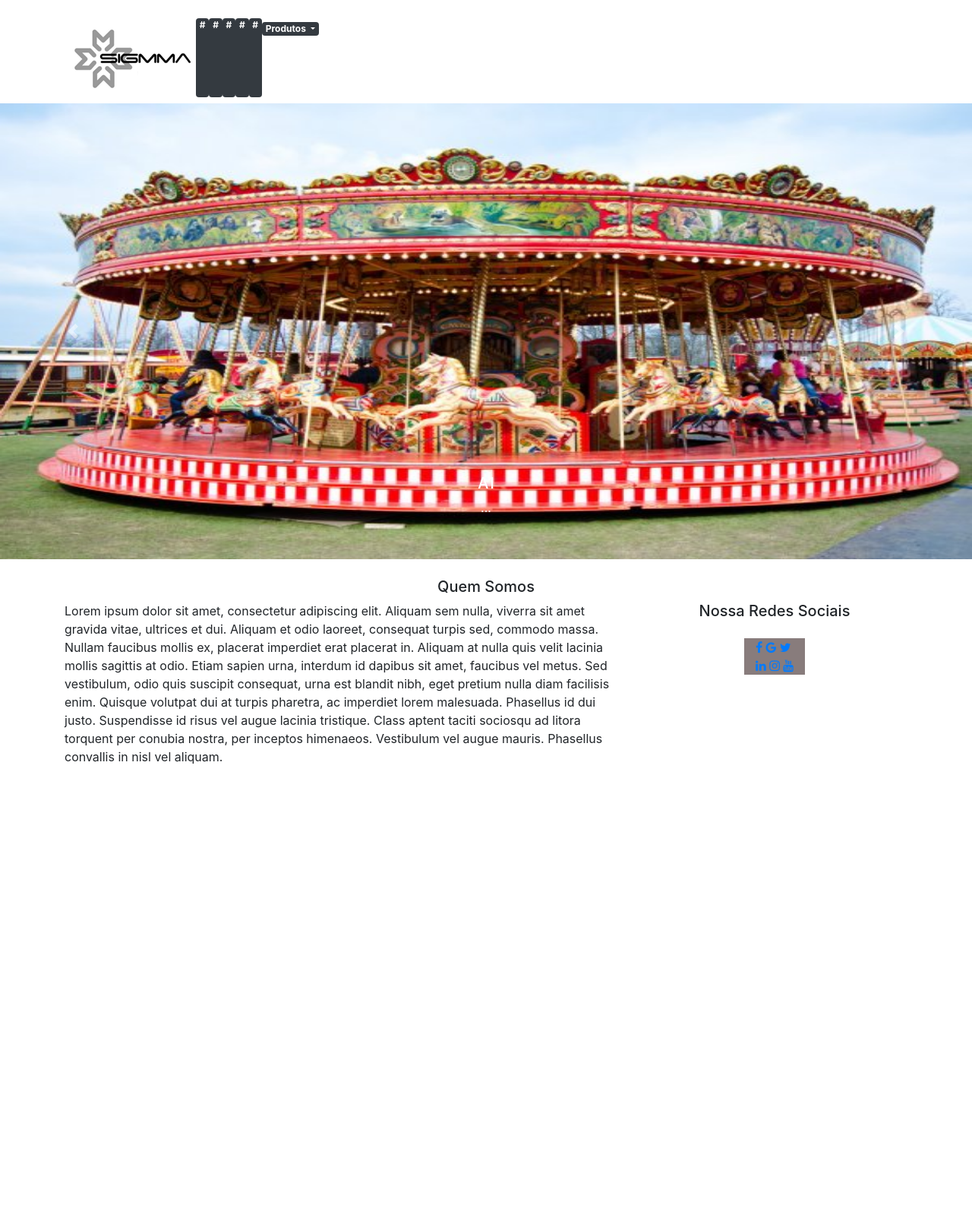
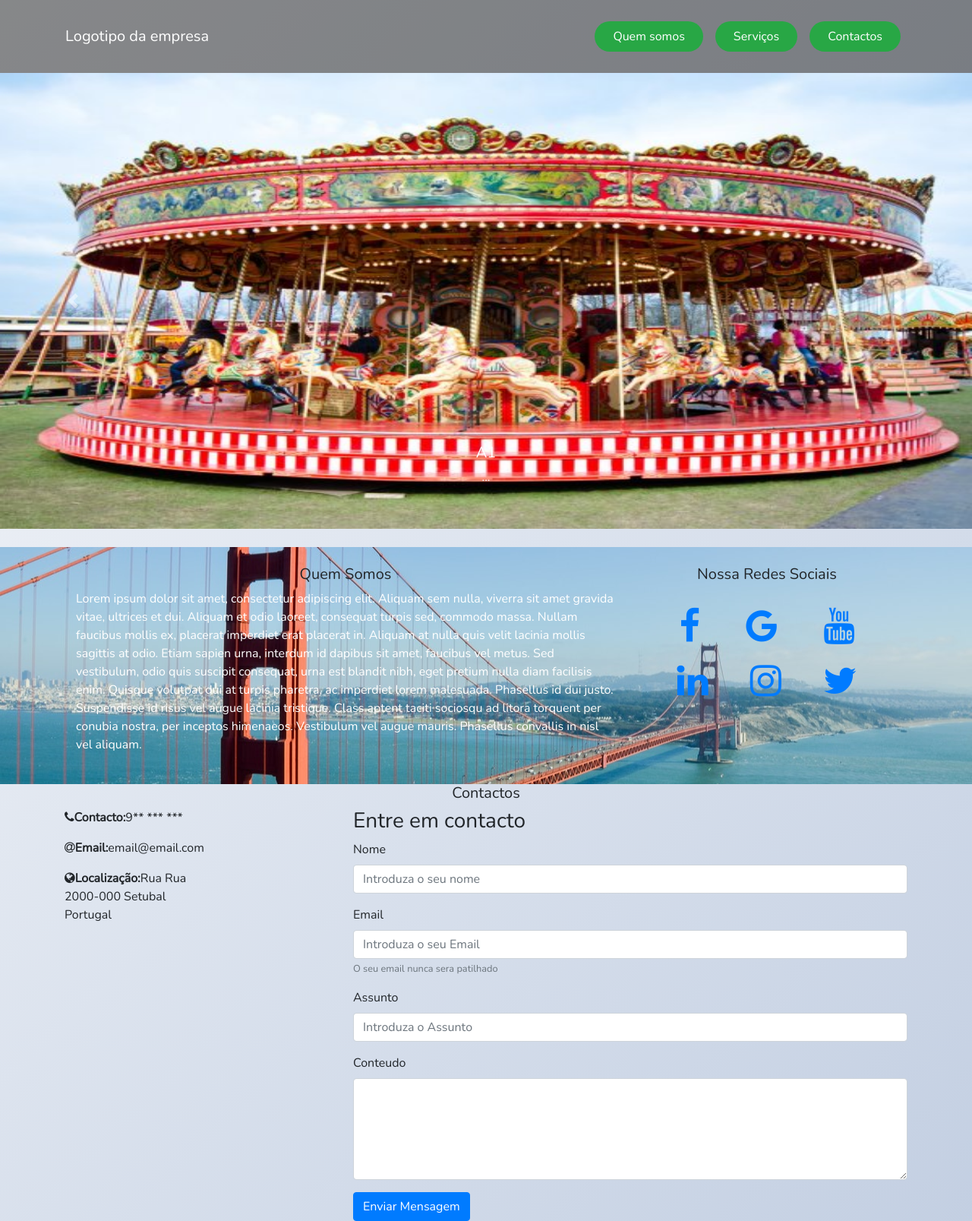
Before and after one commit to RicardoSousa1998/PaginaWeb, a PHP site: page / in a window 1280 px wide. Shown: the whole page at 76% size. Before the commit the page ends 1006 px from the top, so only its background shows below. Run offline with PHP 8.4, Linux system fonts and the light colour scheme.

Commit message:
Bg ,Fix no menu,Contactos,Fix Sociais,Img Fundo Co-authored-by: João Patrocínio <joao.patrocinio@estudantes.ips.pt>

```diff
--- a/css/main.css
+++ b/css/main.css
@@ -18,3 +18,15 @@ height: auto;
 max-height: 600px;
 
 }
+
+body {
+    background-image: linear-gradient(135deg, #f5f7fa 0%, #c3cfe2 100%);
+    font-family: 'Nunito';
+}
+#teste {
+    background-image: url('images/bg-1.jpg');
+}
+
+.textcolor{
+    color:white;
+}
--- a/index.html
+++ b/index.html
@@ -9,40 +9,35 @@
     <link href="css/bootstrap.min.css" rel="stylesheet">
     <link href="css/main.css" rel="stylesheet">
     <link rel="stylesheet" href="https://cdnjs.cloudflare.com/ajax/libs/font-awesome/4.7.0/css/font-awesome.min.css">
+    <link href='https://fonts.googleapis.com/css?family=Nunito' rel='stylesheet'>
+    <link rel="stylesheet"href="https://cdnjs.cloudflare.com/ajax/libs/animate.css/4.1.1/animate.min.css"/>
 
-
-    <!-- <link href="https://cdn.jsdelivr.net/npm/bootstrap@5.0.0-beta2/dist/css/bootstrap.min.css" rel="stylesheet" integrity="sha384-BmbxuPwQa2lc/FVzBcNJ7UAyJxM6wuqIj61tLrc4wSX0szH/Ev+nYRRuWlolflfl" crossorigin="anonymous"> -->
-
-    <title>Hello, world!</title>
+    <title>Blank page</title>
 </head>
 
 <body>
-    <div class="container mt-4">
-        <header class="d-flex justify-content-between mb-2">
-            <div class="d-inline-flex ">
+    <div class="container-fluid py-3 sticky-top" style="background-color: #00000073;">
+        <nav class="navbar navbar-expand-lg container">
+            <a class="navbar-brand text-white" href="#">Logotipo da empresa</a>
+            <button class="navbar-toggler" type="button" data-toggle="collapse" data-target="#navbarTogglerDemo02"
+                aria-controls="navbarTogglerDemo02" aria-expanded="false" aria-label="Toggle navigation">
+                <span class="fa fa-bars"></span>
+            </button>
 
-                <a href="index.html"><img src="images\logo.png" alt="logo"></a>
-
-                <a href="#" class="badge badge-dark nav-link">#</a>
-                <a href="#" class="badge badge-dark nav-link">#</a>
-                <a href="#" class="badge badge-dark nav-link">#</a>
-                <a href="#" class="badge badge-dark nav-link">#</a>
-                <a href="#" class="badge badge-dark nav-link">#</a>
-                <div class="dropdown">
-                    <a class="nav-link dropdown-toggle badge badge-dark" href="#" id="navbarDropdown" role="button"
-                        data-toggle="dropdown" aria-haspopup="true" aria-expanded="false">
-                        Produtos
-                    </a>
-                    <div class="dropdown-menu" aria-labelledby="navbarDropdown">
-                        <li> <a class="dropdown-item " href="#">#</a></li>
-                        <li> <a class="dropdown-item " href="#">#</a></li>
-                        <li> <a class="dropdown-item " href="#">#</a></li>
-
-                    </div>
-                </div>
+            <div class="collapse navbar-collapse justify-content-end" id="navbarTogglerDemo02">
+                <ul class="navbar-nav mt-2 mt-lg-0">
+                    <li class="nav-item my-1">
+                        <a class="nav-link text-white bg-success rounded-pill px-4 mx-2" href="#">Quem somos</a>
+                    </li>
+                    <li class="nav-item my-1">
+                        <a class="nav-link text-white bg-success rounded-pill px-4 mx-2" href="#">Serviços</a>
+                    </li>
+                    <li class="nav-item my-1">
+                        <a class="nav-link text-white bg-success rounded-pill px-4 mx-2" href="#">Contactos</a>
+                    </li>
+                </ul>
             </div>
-    </div>
-    </header>
+        </nav>
     </div>
 
     <!-- carousel inicial -->
@@ -82,13 +77,12 @@
     </div>
     <br>
     <!-- Sobre nos -->
-    <div class="container">
-        <div class="row d-flex justify-content-center">
-            <h5>Quem Somos</h5>
-        </div>
-        <div class="row">
+    <div class="container-fluid py-4" style="background:url('images/bg-1.jpg');background-position: center; background-repeat: no-repeat; background-size: cover">
+
+        <div class="container mx-auto row">
             <div class="col-md-8">
-                <p>Lorem ipsum dolor sit amet, consectetur adipiscing elit. Aliquam sem nulla, viverra sit amet gravida
+                <h5 class="text-center animate__animated animate__fadeInDownBig">Quem Somos</h5>
+                <p class="textcolor">Lorem ipsum dolor sit amet, consectetur adipiscing elit. Aliquam sem nulla, viverra sit amet gravida
                     vitae, ultrices et dui. Aliquam et odio laoreet, consequat turpis sed, commodo massa. Nullam
                     faucibus mollis ex, placerat imperdiet erat placerat in. Aliquam at nulla quis velit lacinia mollis
                     sagittis at odio. Etiam sapien urna, interdum id dapibus sit amet, faucibus vel metus. Sed
@@ -102,20 +96,56 @@
                 <div class="row d-flex justify-content-center">
                     <h5>Nossa Redes Sociais </h5>
                 </div>
-                <div class="row d-flex justify-content-center">
-                    <div class="row mt-3 d-flex " style="background-color: rgb(136, 124, 124);">
-                        <div class="col-md-12">
-                            <a href="#" class="facebook"><i class="fa fa-facebook"></i></a>
-                            <a href="#" class="google"><i class="fa fa-google"></i></a>
-
-                            <a href="#" class="twitter"><i class="fa fa-twitter"></i></a><br />
-                            <a href="#" class="linkedin"><i class="fa fa-linkedin"></i></a>
-
-                            <a href="#" class="instagram"><i class="fa fa-instagram"></i></a>
-                            <a href="#" class="youtube"><i class="fa fa-youtube"></i></a>
-                        </div>
+                <div class="p-4">
+                    <div class="d-flex justify-content-around">
+                        <a href="#" class="facebook"><i class="fa fa-facebook " style="font-size: 3em;"></i></a>
+                        <a href="#" class="google"><i class="fa fa-google " style="font-size: 3em;"></i></a>
+                        <a href="#" class="youtube"><i class="fa fa-youtube " style="font-size: 3em;"></i></a>
+                    </div><br>
+                    <div class="d-flex justify-content-around">
+                        <a href="#" class="linkedin"><i class="fa fa-linkedin " style="font-size: 3em;"></i></a>
+                        <a href="#" class="instagram"><i class="fa fa-instagram " style="font-size: 3em;"></i></a>
+                        <a href="#" class="twitter"><i class="fa fa-twitter " style="font-size: 3em;"></i></a>
                     </div>
                 </div>
+            </div>
+        </div>
+    </div>
+
+    <!-- contactos -->
+    <div class="container">
+        <div class="row d-flex justify-content-center">
+            <h5 class="animate__animated animate__fadeInDownBig">Contactos</h5>
+        </div>
+        <div class="row">
+            <div class="col-md-4">
+                <p><i class="fa fa-phone"></i><strong>Contacto:</strong>9** *** ***</p>
+                <p><i class="fa fa-at"></i><strong>Email:</strong>email@email.com</p>
+                <p><i class="fa fa-globe"></i><strong>Localização:</strong>Rua Rua<br /> 2000-000 Setubal <br />
+                    Portugal</p>
+            </div>
+            <div class="col-md-8">
+                <form>
+                    <h3>Entre em contacto</h3>
+                    <div class="form-group">
+                        <label for="nome">Nome</label>
+                        <input type="text" class="form-control" id="nome" placeholder="Introduza o seu nome">
+                    </div>
+                    <div class="form-group">
+                        <label for="email">Email</label>
+                        <input type="email" class="form-control" id="email" placeholder="Introduza o seu Email">
+                        <small id="emailHelp" class="form-text text-muted">O seu email nunca sera patilhado</small>
+                    </div>
+                    <div class="form-group">
+                        <label for="assunto">Assunto</label>
+                        <input type="assunto" class="form-control" id="Assunto" placeholder="Introduza o Assunto">
+                    </div>
+                    <div class="form-group">
+                        <label for="corpo">Conteudo</label>
+                        <textarea class="form-control" id="corpo" rows="5"></textarea>
+                    </div>
+                    <button type="submit" class="btn btn-primary">Enviar Mensagem</button>
+                </form>
             </div>
         </div>
     </div>
```
Also changed, not shown: images/bg-1.jpg (added), images/logo.png (deleted).
